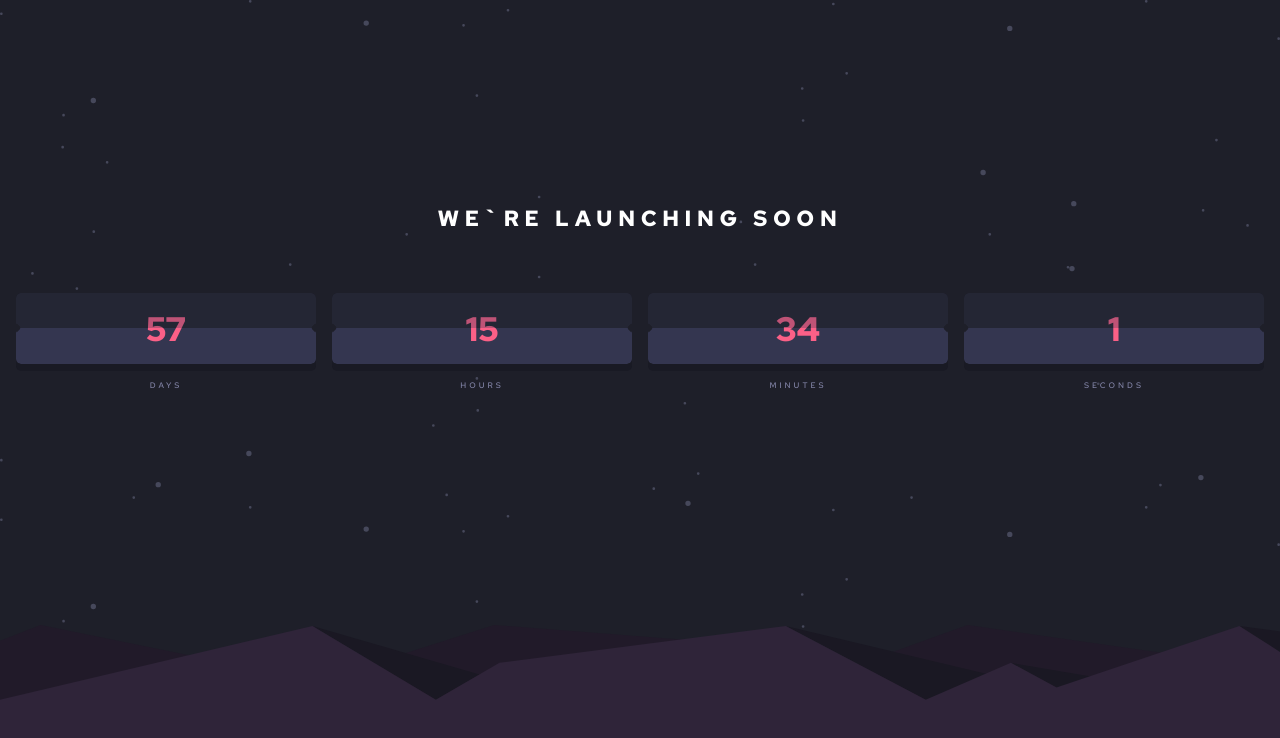
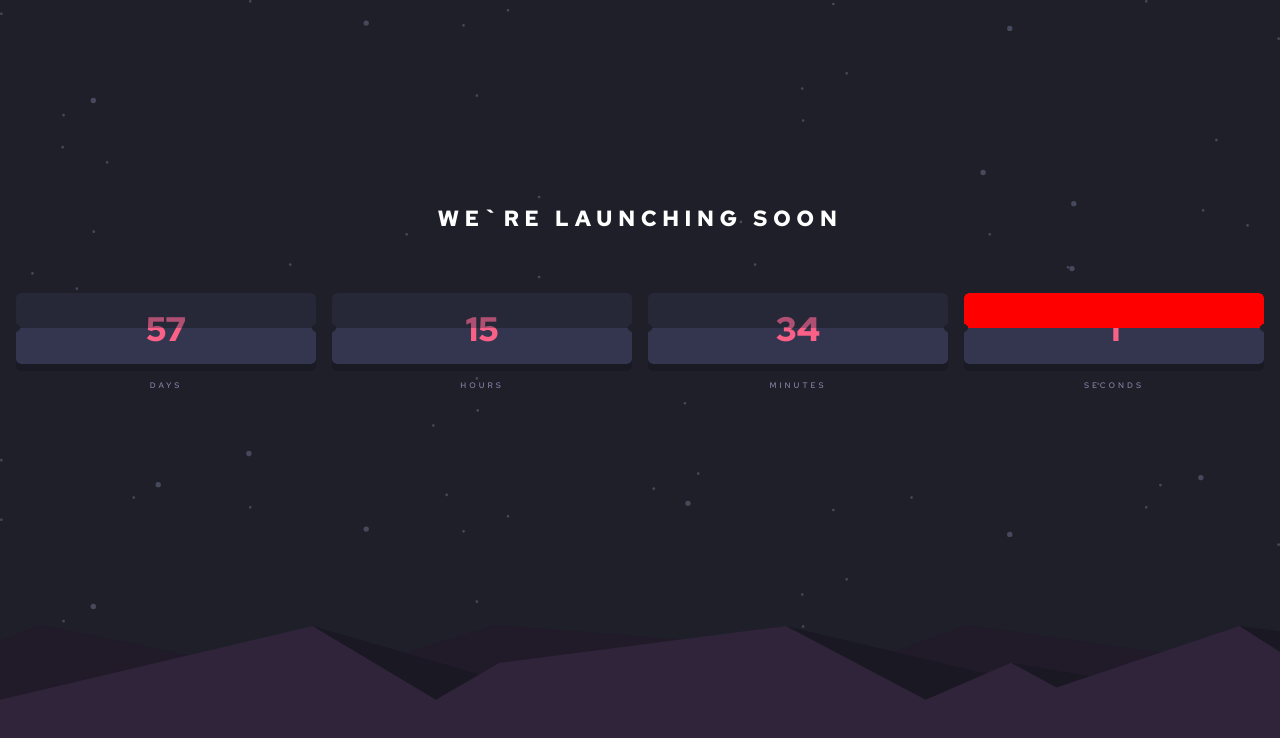
Before and after one commit to Mateeb11/launch-countdown-timer, a React (Vite) app: page / in a window 1280 px wide. Shown: the top 738 px of the page. Built offline with nearby package versions, Linux system fonts and the light colour scheme.

Commit message:
adding flip animation (TBC)

```diff
--- a/src/Components/Countdown/Number.jsx
+++ b/src/Components/Countdown/Number.jsx
@@ -2,12 +2,23 @@ import { useEffect, useState } from "react";
 import classes from "./Number.module.scss";
 
 export default function Number({ number, type }) {
+  const [flip, setFlip] = useState(false);
+  useEffect(() => {
+    setFlip(true);
+
+    setTimeout(() => {
+      setFlip(false);
+    }, 1500);
+  }, [number]);
+
   return (
-    <div className={classes.container}>
-      <div className={classes.numberContainer}>
-        <p className={classes.number}>{number}</p>
+    <div className={`${flip && classes.flip}`}>
+      <div className={`${classes.container} `}>
+        <div className={classes.numberContainer}>
+          <p className={classes.number}>{number}</p>
+        </div>
+        <p className={classes.countdownText}>{type}</p>
       </div>
-      <p className={classes.countdownText}>{type}</p>
     </div>
   );
 }
--- a/src/Components/Countdown/Number.module.scss
+++ b/src/Components/Countdown/Number.module.scss
@@ -1,6 +1,47 @@
+@keyframes flip {
+  0% {
+    transform: rotateX(0deg) translateY(0%);
+  }
+  25% {
+    transform: translateY(0%);
+  }
+  50% {
+    transform: rotateX(20deg);
+  }
+  75% {
+  }
+  100% {
+    transform: rotateX(180deg) translateY(100%);
+  }
+}
+
+.flip .container::before {
+  z-index: 1;
+  animation: linear flip 0.5s forwards;
+}
 .container {
   display: grid;
   gap: 1em;
+
+  position: relative;
+
+  &::before {
+    position: absolute;
+    bottom: 1.65em;
+    height: 36%;
+    width: 100%;
+    z-index: -5;
+
+    content: "";
+
+    background-color: red;
+
+    --mask: radial-gradient(4px at 4px 0, #0000 98%, #000) -4px;
+    -webkit-mask: var(--mask);
+    mask: var(--mask);
+
+    border-radius: 5px;
+  }
 
   .numberContainer {
     display: grid;
@@ -34,7 +75,7 @@
       content: "";
 
       background-color: var(--dark-desaturated-blue);
-      opacity: 0.3;
+      opacity: 0.375;
 
       --mask: radial-gradient(4px at 4px 100%, #0000 98%, #000) -4px;
       -webkit-mask: var(--mask);
@@ -42,6 +83,7 @@
 
       border-radius: 5px;
     }
+
     &::before {
       position: absolute;
       bottom: 0;
```
